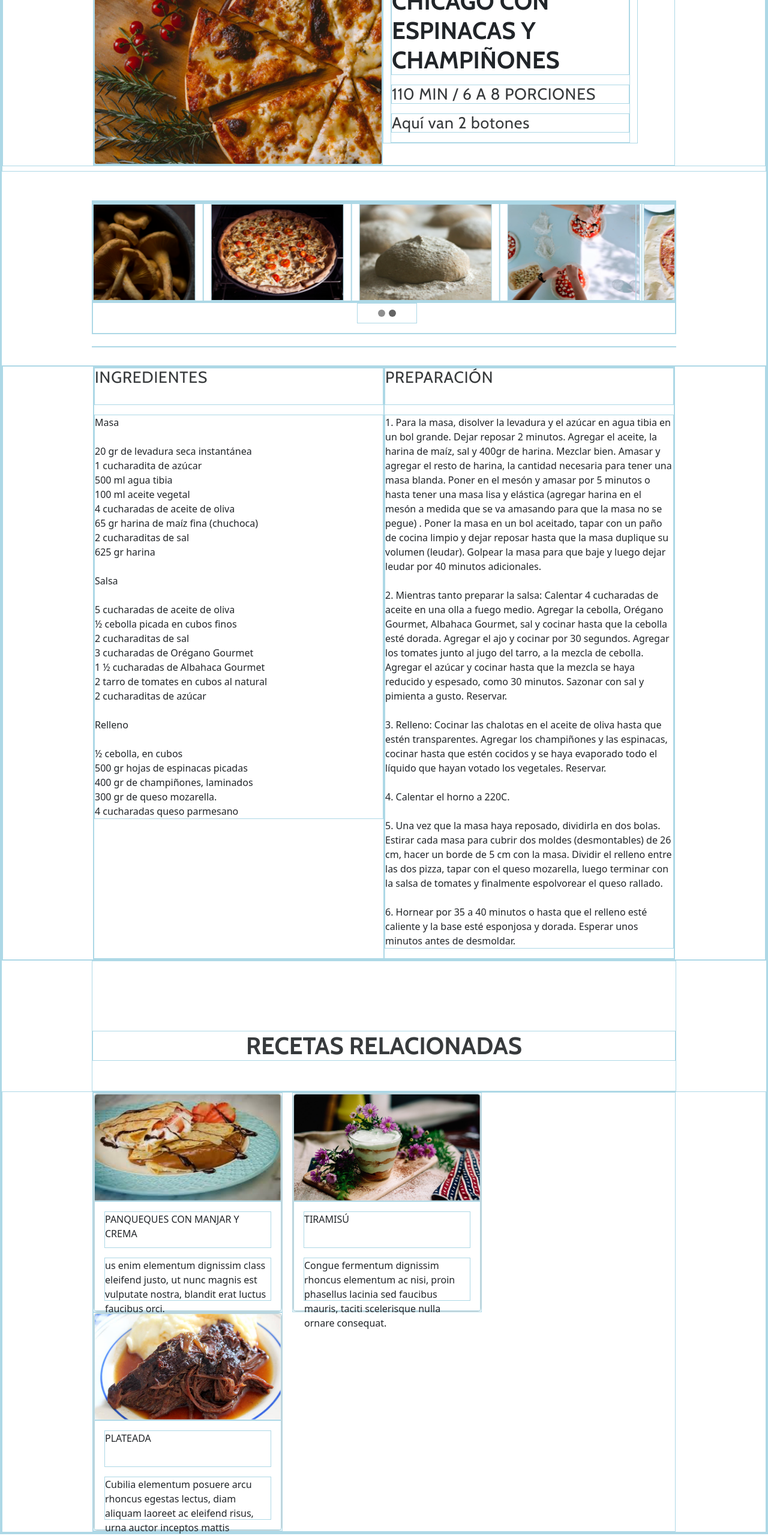
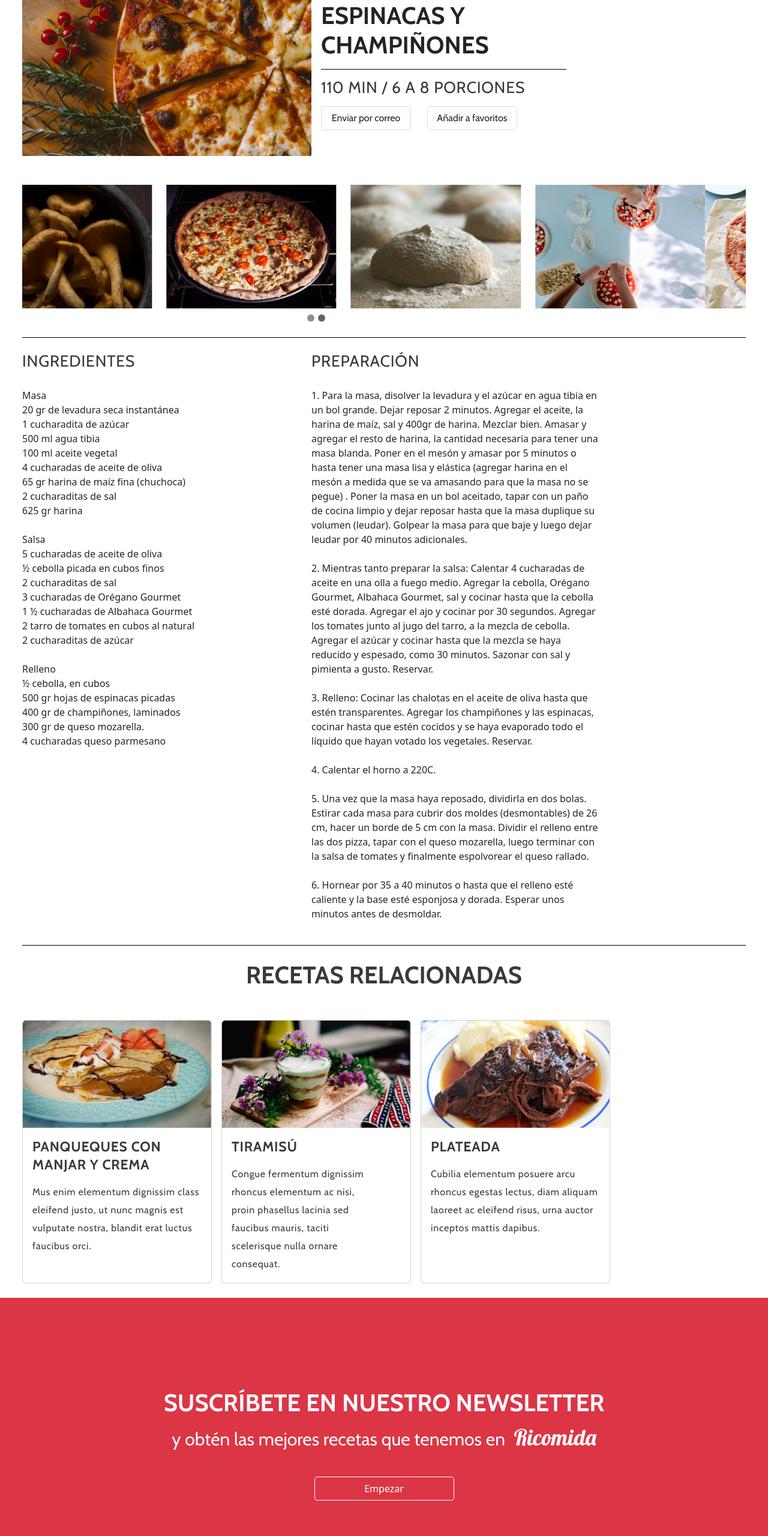
Before and after one commit to crsantanag/ricomida, a plain HTML site: page index.html in a window 1280 px wide. Shown: the part 220-2780 px from the top of the page at 60% size. Drawn offline with nearby package versions, Linux system fonts and the light colour scheme.

Commit message:
version 1.0

```diff
--- a/assets/css/style.css
+++ b/assets/css/style.css
@@ -2,7 +2,7 @@
     margin: 0;
     padding: 0;
     max-width: 1288px;
-    border: 1px solid lightblue;
+    /*border: 1px solid lightblue;*/
 }
 
 .custom-margin {
@@ -39,6 +39,20 @@
     box-shadow: none;
 }
 
+button.title {
+    background-color: #373A3C;
+    color: white;
+}
+
+.tooltip-inner {
+    background-color: #373A3C;
+    color: #ffffff;
+}
+
+.tooltip.bs-tooltip-bottom .arrow::before {
+    border-bottom-color: #373A3C;
+}
+
 .carousel-indicators {
     position: relative;
     bottom: 0px;
@@ -57,12 +71,22 @@
     background-color: black; /* Color del indicador activo */
 }
 
-.linea {
+.linea1 {
     max-width: 100%;
     height: 0.5px;
     background-color: #000000;
-    margin-top: 20px;
-    margin-bottom: 30PX;
+}
+
+.linea2 {
+    max-width: 100%;
+    height: 0.5px;
+    background-color: #000000;
+}
+
+.linea3 {
+    max-width: 100%;
+    height: 0.5px;
+    background-color: #000000;
 }
 
 .imagen {
@@ -70,8 +94,17 @@
     height: auto;
 }
 
-.card {
-    margin-top: 20px;
+.lado-izquierdo {
+    padding-left: 16px;
+    text-align: left;
+}
+
+#enviarCorreo {
+    width: 150px;
+    height: 40px;
+    border: 1px solid #DDDDDD;
+    border-radius: 5px;
+    margin-right: 20px;
 }
 
 .cabin-700 {
@@ -96,8 +129,21 @@ p.cabin-400 {
     letter-spacing: 0.6pt;
 }
 
+#spoon1 {
+    user-select: none; /* Para la mayoría de los navegadores */
+    -webkit-user-select: none; /* Safari */
+    -moz-user-select: none; /* Firefox */
+    -ms-user-select: none; /* Internet Explorer/Edge */
+}
+
+#spoon2 {
+    user-select: none; /* Para la mayoría de los navegadores */
+    -webkit-user-select: none; /* Safari */
+    -moz-user-select: none; /* Firefox */
+    -ms-user-select: none; /* Internet Explorer/Edge */
+}
+
 .recetas {
-    margin-top: 115.5px;
     margin-bottom: 50.5px;
     height: 50px;
     display: flex; /* Usamos flexbox */
@@ -110,12 +156,67 @@ p.cabin-400 {
     opacity: 1;
     }
 
+.card {
+    margin-top: 20px;
+}
+
 .otraCard {
     margin-left: 16px;
     margin-right: 16px;
 }
 
-@media (max-width: 768px) { /* xs and sm */
+.contenedor-footer {
+    background-color: #DC3545;
+    height: 534px;
+    display: flex;
+    flex-direction: column;
+    align-items: center;
+}
+
+.texto-footer-1 {
+    margin-top: 150px;
+    margin-left: 150px;
+    margin-right: 150px;
+    line-height: 49px;
+    font-size: 40px;
+    text-align: center;
+    margin-bottom: 10px;
+}
+
+.texto-footer-2 {
+    margin: 0px;
+    padding: 0px;
+    margin-bottom: 8px;
+    font-size: 30px;
+}
+
+.boton {
+    color: white;
+    background-color:  #DC3545;
+    text-align: center;
+    text-decoration: none;
+    border: 1px solid white;
+    border-radius: 5px;
+    width: 233px;
+    height: 40px;
+    cursor: pointer;
+}
+
+@media (max-width: 768px) { /* Tamaños xs y sm */
+
+    .lado-izquierdo {
+        padding-top: 13.5px;
+        padding-left: 5px;
+        padding-right: 5px;
+        font-size: 25pt;
+        line-height: 30pt;
+        text-align: center;
+    }
+    #enviarCorreo {
+        width: 140px;
+        font-size: 13px;
+        margin: 0px;
+    }
     p.cabin-700 {
         font-size: 25px;
         line-height: 30px;
@@ -130,8 +231,11 @@ p.cabin-400 {
         display: none;
     }
 
+    .linea2 {
+        display: none
+    }
+
     .recetas {
-        margin-top: 56.5px;
         margin-bottom: 38.5px;
         height: 63px;
         display: flex; /* Usamos flexbox */
@@ -149,9 +253,50 @@ p.cabin-400 {
         margin-top: 26.18px;
         margin-bottom: 26.18px;
         }
+
+    .contenedor-footer {
+        background-color: #DC3545;
+        height: 534px;
+        max-width: 100%;
+        justify-content: center;
     }
 
-@media (min-width: 1200px) {
+    .texto-footer-1 {
+        height: 112pt;
+        width: 250px;
+        margin-top: 40px;
+        margin-left: 37pt;
+        margin-right: 37pt;
+        font-family: "Cabin", sans-serif;
+        font-weight: 700;
+        font-style: bold;
+        line-height: 37px;
+        font-size: 30px;
+    }
+
+    .texto-footer-2 {
+        margin-left: 37pt;
+        margin-right: 37pt;
+        padding: 0px;
+        margin-bottom: 8px;
+        width: 250px;
+    }
+
+    span.cabin-400 {
+        line-height: 25px;
+        font-size: 20px;
+    }
+
+    span.lobster-400 {
+        font-family: "Lobster", sans-serif;
+        font-weight: 400;
+        font-style: normal;
+        line-height: 25px;
+        font-size: 22px;
+    }
+}
+
+@media (min-width: 1366px) {
     .custom-margin {
         margin-left: 150px;
         margin-right: 150px;
--- a/assets/js/main.js
+++ b/assets/js/main.js
@@ -1,12 +1,27 @@
-$(document).ready(function(){
 
-    $("p").dblclick(function(){
-    $(this).hide("slow");
+document.addEventListener('DOMContentLoaded', function () {
+    var tooltipTriggerList = [].slice.call(document.querySelectorAll('[data-bs-toggle="tooltip"]'));
+    var tooltipList = tooltipTriggerList.map(function (tooltipTriggerEl) {
+        return new bootstrap.Tooltip(tooltipTriggerEl);
     });
 
-    $("p").click(function(){
-        $(this).css({
-        "color": "red"
-        });
+    $("#enviarCorreo").click(function() {
+        alert("El correo fue enviado correctamente...");
+    });
+
+    $(".card-body").click(function() {
+        $(".card-text").toggle();
     });
 });
+
+$(document).ready(function(){
+    $("#spoon1").dblclick(function(){
+        $(this).css({"color": "red"});
+    });
+});
+
+$(document).ready(function(){
+    $("#spoon2").dblclick(function(){
+        $(this).css({"color": "red"});
+    });
+});
--- a/index.html
+++ b/index.html
@@ -19,6 +19,7 @@
 <body>
 
     <header>
+
         <nav class="navbar navbar-expand-lg ">
             <div class="container-fluid p-0 custom-margin">
                 <a class="navbar-brand d-inline-block align-text-top text-white lobster-400" style="width: 137px">Ricomida</a>
@@ -45,29 +46,37 @@
                 </div>
             </div>
         </nav>
+
     </header>
+
 
     <main>
 
+
         <section id="productos">
-            <div class="container-fluid mt-4 mb-2 p-0">
+            <div class="container-fluid mt-4 mb-1 p-0">
                 <div class="row custom-margin" style="align-items: center;">
                     <div class="col-12 col-md-6 d-flex p-0" style="max-width: 482px; ">
                         <img class="imagen" src="./assets/img/principal.jpg" alt="...">
                     </div>
-                    <div class="col-12 col-md-6 d-flex flex-column "  style="max-width: 425px;">
-                        <div class="mx-auto">
+                    <div class="col-12 col-md-6 d-flex flex-column p-0"  style="max-width: 425px;">
+                        <div class="mx-auto lado-izquierdo">
                             <p class="cabin-700">PIZZA AL ESTILO CHICAGO CON ESPINACAS Y CHAMPIÑONES</p>
+                            <div class="linea1 mb-3"></div>
                             <p class="cabin-400">110 MIN / 6 A 8 PORCIONES</p>
-                            <p class="cabin-400">Aquí van 2 botones</p>
+                            <p class="cabin-400">
+                                <button id="enviarCorreo" type="button" class="btn" data-bs-toggle="tooltip" data-bs-placement="bottom" title="Presiona para enviar a tu correo">Enviar por correo</button>
+                                <button id="enviarCorreo" type="button" class="btn" data-bs-toggle="tooltip" data-bs-placement="right"  title="Agrega esta receta a tus favoritos">Añadir a favoritos</button>
+                            </p>
                         </div>
                     </div>
                 </div>
             </div>
         </section>
 
-        <br><br>
-        <div class="custom-margin p-0">
+
+        <section>
+            <div class="custom-margin p-0 mt-5 mb-0">
                 <div id="carouselIndicators" class="carousel slide" data-bs-ride="carousel" >
                     <div class="carousel-inner">
                         <div class="carousel-item active">
@@ -93,18 +102,17 @@
                     </div>
                 </div>
             </div>
+            <div class="linea2 custom-margin mb-4"></div>
+        </section>
 
-        <div class="linea custom-margin">
-            <br><br>
-        </div>
 
         <section id="recetaPizza">
             <div class="container-flex">
                 <div class="row custom-margin">
 
-                    <div class="col-12 col-md-6 d-flex flex-column justify-content-cente p-0" >
-                        <p class="cabin-400" style="max-width: 482px;">INGREDIENTES<br><br></p>
-                        <p>Masa<br><br>
+                    <div class="col-12 col-md-6 d-flex flex-column justify-content-cente m-0 p-0" style="max-width: 482px;">
+                        <p id="spoon1" class="cabin-400  m-0 p-0">INGREDIENTES<br><br></p>
+                        <p>Masa<br>
                         20 gr de levadura seca instantánea<br>
                         1 cucharadita de azúcar<br>
                         500 ml agua tibia<br>
@@ -113,7 +121,7 @@
                         65 gr harina de maíz fina (chuchoca)<br>
                         2 cucharaditas de sal<br>
                         625 gr harina <br><br>
-                        Salsa<br><br>
+                        Salsa<br>
                         5 cucharadas de aceite de oliva<br>
                         ½ cebolla picada en cubos finos<br>
                         2 cucharaditas de sal<br>
@@ -121,15 +129,16 @@
                         1 ½ cucharadas de Albahaca Gourmet<br>
                         2 tarro de tomates en cubos al natural<br>
                         2 cucharaditas de azúcar<br><br>
-                        Relleno<br><br>
+                        Relleno<br>
                         ½ cebolla, en cubos<br>
                         500 gr hojas de espinacas picadas<br>
                         400 gr de champiñones, laminados<br>
                         300 gr de queso mozarella.<br>
                         4 cucharadas queso parmesano</p>
                     </div>
-                    <div class="col-12 col-md-6 d-flex flex-column justify-content-center p-0">
-                        <p class="cabin-400" style="max-width: 482px;">PREPARACIÓN<br><br></p>
+
+                    <div class="col-12 col-md-6 d-flex flex-column justify-content-center m-0 p-0" style="max-width: 482px;">
+                        <p id="spoon2" class="cabin-400  m-0 p-0" >PREPARACIÓN<br><br></p>
                         <p>
                         1. Para la masa, disolver la levadura y el azúcar en agua tibia en un bol grande. Dejar reposar 2 minutos. Agregar el aceite, la harina de maíz, sal y 400gr de harina. Mezclar bien. Amasar y agregar el resto de harina, la cantidad necesaria para tener una masa blanda. Poner en el mesón y amasar por 5 minutos o hasta tener una masa lisa y elástica (agregar harina en el mesón a medida que se va amasando para que la masa no se pegue) . Poner la masa en un bol aceitado, tapar con un paño de cocina limpio y dejar reposar hasta que la masa duplique su volumen (leudar). Golpear la masa para que baje y luego dejar leudar por 40 minutos adicionales.<br><br>
                         2. Mientras tanto preparar la salsa: Calentar 4 cucharadas de aceite en una olla a fuego medio. Agregar la cebolla, Orégano Gourmet, Albahaca Gourmet, sal y cocinar hasta que la cebolla esté dorada. Agregar el ajo y cocinar por 30 segundos. Agregar los tomates junto al jugo del tarro, a la mezcla de cebolla. Agregar el azúcar y cocinar hasta que la mezcla se haya reducido y espesado, como 30 minutos. Sazonar con sal y pimienta a gusto. Reservar.<br><br>
@@ -140,21 +149,23 @@
                     </div>
                 </div>
             </div>
+            <div class="linea3 custom-margin mt-4 mb-4"></div>
         </section>
 
+
+        <section class="container-fluid m-0 p-0">
             <div id="recetasRelacionadas" class="custom-margin">
                 <p class="recetas">RECETAS RELACIONADAS</p>
             </div>
 
-        <section class="container-fluid" style="padding: 0px; margin: 0px;" >
             <div class="row custom-margin" style="padding: 0px">
 
                 <div class="col-4 p-0 m-0" style="width: 316px">
                     <div class="card p-0 m-0">
                         <img src="./assets/img/recipe-card-1.png" width="316px"  class="card-img-top" alt="...">
                         <div class="card-body">
-                            <p class="card-text" style="height: 61px;">PANQUEQUES CON MANJAR Y CREMA</p>
-                            <p class="card-text" style="height: 72px;">us enim elementum dignissim class eleifend justo, ut nunc magnis est vulputate nostra, blandit erat luctus faucibus orci.</p>
+                            <p class="card-text cabin-400" style="font-weight: bold; font-size: 23px;">PANQUEQUES CON MANJAR Y CREMA</p>
+                            <p class="card-text cabin-400" style="font-weight: normal; font-size: 16px;">Mus enim elementum dignissim class eleifend justo, ut nunc magnis est vulputate nostra, blandit erat luctus faucibus orci.<br><br></p>
                         </div>
                     </div>
                 </div>
@@ -162,26 +173,47 @@
                 <div class="col-4 p-0 otraCard" style="width: 316px;">
                     <div class="card p-0 m-0">
                         <img src="./assets/img/recipe-card-2.png" width="316px" class="card-img-top" alt="...">
-                        <div class="card-body">
-                            <p class="card-text" style="height: 61px;">TIRAMISÚ</p>
-                            <p class="card-text" style="height: 72px;">Congue fermentum dignissim rhoncus elementum ac nisi, proin phasellus lacinia sed faucibus mauris, taciti scelerisque nulla ornare consequat.</p>
+                        <div class="card-body" style="letter-spacing: 0pt; width: 277px;">
+                            <p class="card-text cabin-400" style="font-weight: bold; font-size: 23px;">TIRAMISÚ</p>
+                            <p class="card-text cabin-400" style="font-weight: normal; font-size: 16px;">Congue fermentum dignissim rhoncus elementum ac nisi, proin phasellus lacinia sed faucibus mauris, taciti scelerisque nulla ornare consequat.</p>
                         </div>
                     </div>
                 </div>
 
-                <div class="col-4 p-0 m-0" style="width: 316px">
+                <div class="col-4 p-0 m-0" style="width: 316px;">
                     <div class="card p-0 m-0">
                         <img src="./assets/img/recipe-card-3.png" width="316px" class="card-img-top" alt="...">
                         <div class="card-body">
-                            <p class="card-text" style="height: 61px;">PLATEADA</p>
-                            <p class="card-text" style="height: 72px;">Cubilia elementum posuere arcu rhoncus egestas lectus, diam aliquam laoreet ac eleifend risus, urna auctor inceptos mattis dapibus.</p>
+                            <p class="card-text cabin-400" style="font-weight: bold; font-size: 23px;">PLATEADA</p>
+                            <p class="card-text cabin-400" style="font-weight: normal; font-size: 16px;">Cubilia elementum posuere arcu rhoncus egestas lectus, diam aliquam laoreet ac eleifend risus, urna auctor inceptos mattis dapibus.<br><br><br></p>
                         </div>
                     </div>
                 </div>
-
             </div>
         </section>
+
     </main>
+
+
+    <footer class="mt-4 mb-0">
+
+        <div class="contenedor-footer">
+            <span class="texto-footer-1 text-center cabin-700 text-white" >SUSCRÍBETE EN NUESTRO NEWSLETTER</span>
+            <div class="d-flex align-items-end justify-content-center">
+                <span class="cabin-400 texto-footer-2  text-white">y obtén las mejores recetas que tenemos en </sp>
+                <span class="lobster-400 text-white m-0">&nbsp;Ricomida</p>
+            </div>
+            <div class="d-flex align-items-end justify-content-center mt-3">
+            <button type="button" class="boton justify-content-center text-white">Empezar</button>
+            </div>
+        </div>
+
+        <div class="d-flex align-items-center justify-content-center" style="background-color: #373A3C; height: 125px;">
+            <a class="navbar-brand d-inline-block align-text-top text-white lobster-400" style="width: 137px">Ricomida</a>
+        </div>
+
+    </footer>
+
 
     <script src="https://code.jquery.com/jquery-3.7.1.js" integrity="sha256-eKhayi8LEQwp4NKxN+CfCh+3qOVUtJn3QNZ0TciWLP4=" crossorigin="anonymous"></script>
     <script src="./assets/js/main.js"></script>
```
Lines whose indentation alone changed are shown as unchanged.
